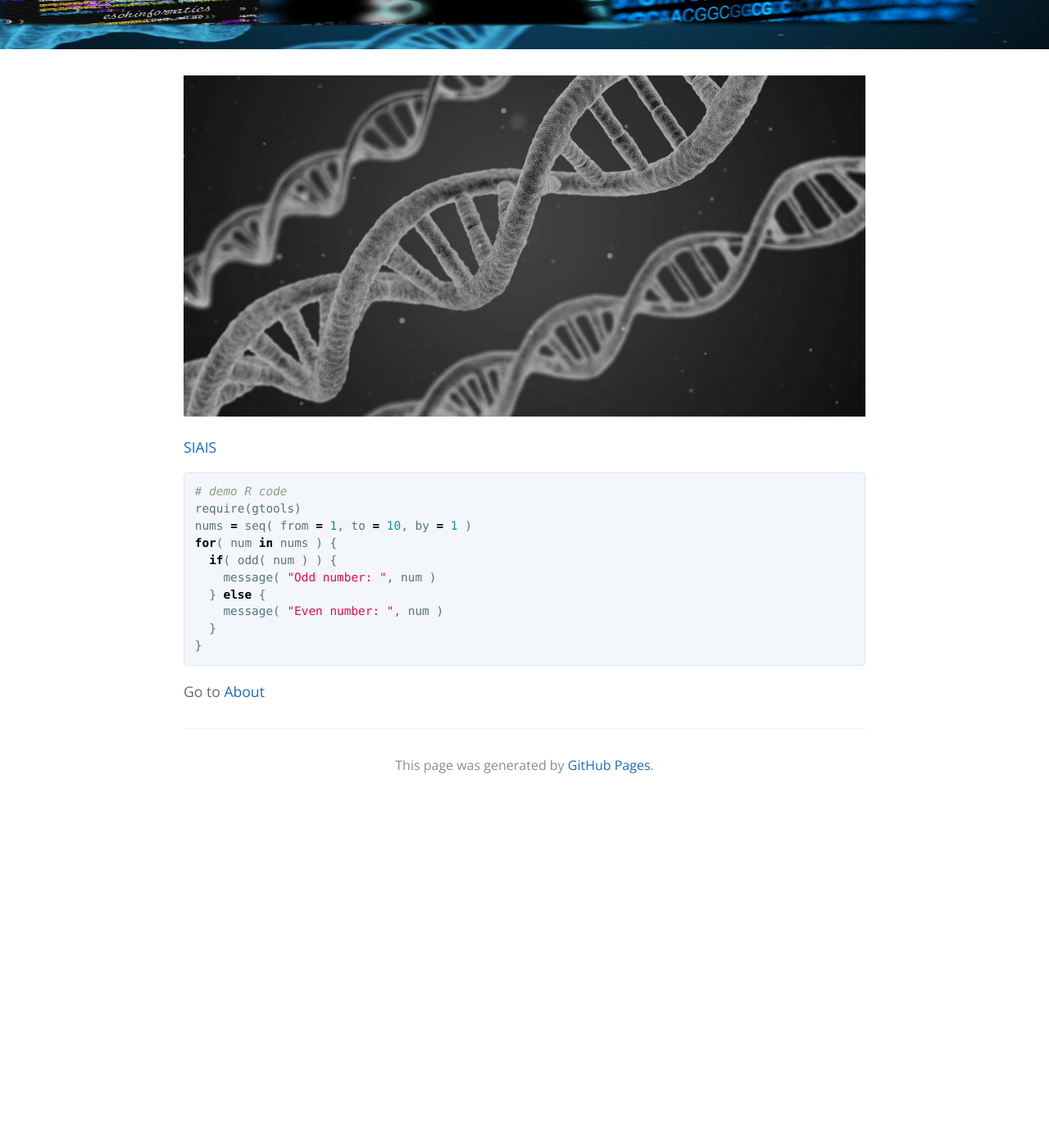
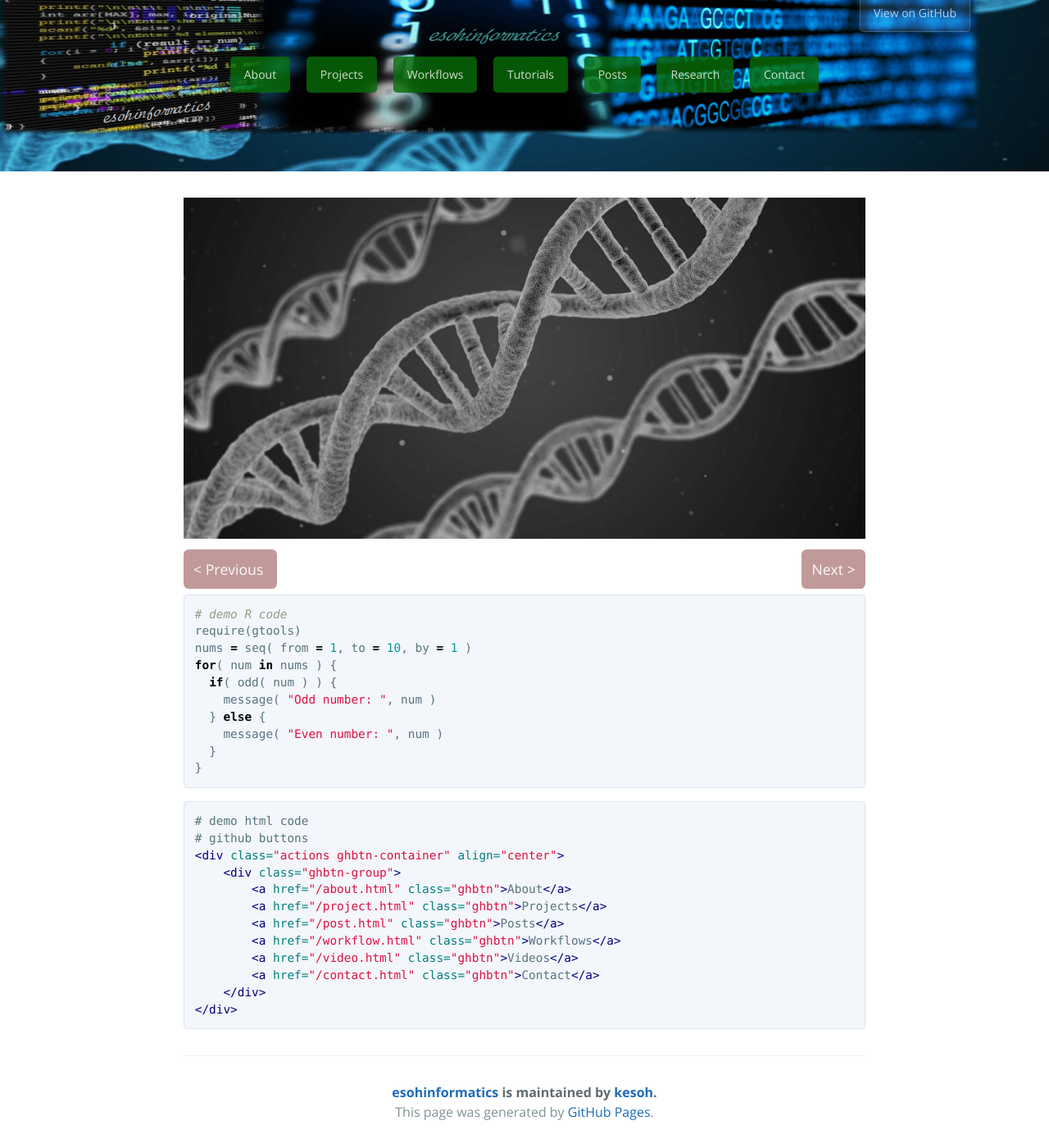
Before and after one commit to esohkevin/esohkevin.github.io, a Jekyll site: the page built from docs/index.md, in a window 1280 px wide and 1400 px high, scrolled down 180 px. Shown: the whole window at 82% size. Built offline with Jekyll 4.4.1, drawn with Linux system fonts in a browser that asks for light colours; the repository's description, which GitHub fills in, is left out; before the commit the page ends 1157 px from its top, so only the background shows below that.

Commit message:
update docs

````diff
--- a/docs/_config.yml
+++ b/docs/_config.yml
@@ -1,8 +1,155 @@
+# Welcome to Jekyll!
+#
+# This config file is meant for settings that affect your whole blog, values
+# which you are expected to set up once and rarely edit after that. If you find
+# yourself editing this file very often, consider using Jekyll's data files
+# feature for the data you need to update frequently.
+#
+# For technical reasons, this file is *NOT* reloaded automatically when you use
+# 'bundle exec jekyll serve'. If you change this file, please restart the server process.
+#
+# If you need help with YAML syntax, here are some quick references for you:
+# https://learn-the-web.algonquindesign.ca/topics/markdown-yaml-cheat-sheet/#yaml
+# https://learnxinyminutes.com/docs/yaml/
+#
+# Site settings
+# These are used to personalize your new site. If you look in the HTML files,
+# you will see them accessed via {{ site.title }}, {{ site.email }}, and so on.
+# You can create any custom variable you would like, and they will be accessible
+# in the templates via {{ site.myvariable }}.
+
 title: esohinformatics
 author:
   name: Kevin Esoh
   email: esohkev@gmail.com
 description: > # this means to ignore newlines until "show_excerpts:"
-  esohinformatics
 
-remote_theme: just-the-docs/just-the-docs
+show_excerpts: false # set to true to show excerpts on the homepage
+show_drafts: true
+show_downloads: false
+google_analytics: true
+
+baseurl: ""
+domain: esohinformatics
+url: "https://esohinformatics.com" # the base hostname & protocol for your site, e.g. http://example.com
+
+github:
+  owner_url: https://github.com/esohkevin
+  owner_name: kesoh
+  repository_url: https://github.com/esohkevin/esohkevin.github.io
+  repository_name: esohinformatics
+  is_project_page: true
+  baseurl: https://esohinformatics.com
+
+buttons:
+  zip_title: View on GitHub
+  github_hide: false
+
+pages:
+  baseurl: https://esohkevin.github.io
+  home: /index.html
+  about: /about.html
+  contact: /contact.html
+
+
+# point to my logo
+logourl: /assets/img/esoh.png
+logoalt: esohlogo
+
+# Navigation
+# List links that should appear in the site sidebar here
+navigation:
+- text: Introduction
+  internal: true
+  url: ./
+- text: Add a new page
+  internal: true
+  url: add-a-new-page
+- text: Configure the Guide
+  internal: true
+  url: configure-the-guide
+- text: GitHub Setup
+  internal: true
+  url: github
+- text: Create a Glossary
+  glossary: true
+- text: Edit this Repo
+  internal: false
+  url: https://esohinformatics.github.io
+
+# If you want to link only specific pages in your header, uncomment
+# this and add the path to the pages in order as they should show up
+#header_pages:
+# - about.md
+
+# Build settings
+theme: jekyll-theme-cayman
+#minima
+#  - jekyll-theme-hacker
+#  - minimal-mistakes-jekyll
+
+#remote_theme: pages-themes/hacker@v0.2.0
+
+plugins:
+  - jekyll-feed
+  - jekyll-seo-tag
+#  - jekyll-remote-theme
+
+# Minima date format
+# refer to https://shopify.github.io/liquid/filters/date/ if you want to customize this
+minima:
+  date_format: "%b %-d, %Y"
+
+# generate social links in footer
+social_links:
+  twitter: EsohKevin
+  github:  esohkevin
+  # devto: jekyll
+  # dribbble: jekyll
+  # facebook: jekyll
+  # flickr:   jekyll
+  # instagram: jekyll
+  linkedin: Kevin-Esoh
+  # pinterest: jekyll
+  # youtube: jekyll
+  # youtube_channel: UC8CXR0-3I70i1tfPg1PAE1g
+  youtube_channel_name: esohinformatics
+  # telegram: jekyll
+  # googleplus: +jekyll
+  # microdotblog: jekyll
+  # keybase: jekyll
+  # google_scholar_id: qc6CJjYAAAAJ
+
+  # Mastodon instances
+  # mastodon:
+  # - username: jekyll
+  #   instance: example.com
+  # - username: jekyll2
+  #   instance: example.com
+
+  # GitLab instances
+  # gitlab:
+  # - username: jekyll
+  #   instance: example.com
+  # - username: jekyll2
+  #   instance: example.com
+
+# Exclude from processing.
+# The following items will not be processed, by default.
+# Any item listed under the `exclude:` key here will be automatically added to
+# the internal "default list".
+#
+# Excluded items can be processed by explicitly listing the directories or
+# their entries' file path in the `include:` list.
+#
+# exclude:
+#   - .sass-cache/
+#   - .jekyll-cache/
+#   - gemfiles/
+#   - Gemfile
+#   - Gemfile.lock
+#   - node_modules/
+#   - vendor/bundle/
+#   - vendor/cache/
+#   - vendor/gems/
+#   - vendor/ruby/
--- a/docs/index.md
+++ b/docs/index.md
@@ -6,7 +6,15 @@
 ![](uploads/dna_greyscale.png)
 
 
-[SIAIS](https://esohkevin.github.io/siaImputationService/){:target="_blank"}
+<p>
+  <span style="color: rgba(250, 250, 250, 1.0) ;background-color: rgba(100, 0, 0, 0.4); padding: 0.75rem; border-radius: 0.4rem; text-align: center; margin-right: 50%; " align="left">
+    < Previous
+  </span>
+  <span style="color: rgba(250, 250, 250, 1.0); background-color: rgba(100, 0, 0, 0.4); padding: 0.75rem; border-radius: 0.4rem; text-align: center; margin-left: 27%; margin-right: 0%;" align="right">
+    Next >
+  </span>
+</p>
+
 
 
 ```r
@@ -22,4 +30,18 @@
 }
 ```
 
-Go to [About](./about.md)
+
+```html
+# demo html code
+# github buttons
+<div class="actions ghbtn-container" align="center">
+    <div class="ghbtn-group">
+        <a href="/about.html" class="ghbtn">About</a>
+        <a href="/project.html" class="ghbtn">Projects</a>
+        <a href="/post.html" class="ghbtn">Posts</a>
+        <a href="/workflow.html" class="ghbtn">Workflows</a>
+        <a href="/video.html" class="ghbtn">Videos</a>
+        <a href="/contact.html" class="ghbtn">Contact</a>
+    </div>
+</div>
+```
````
